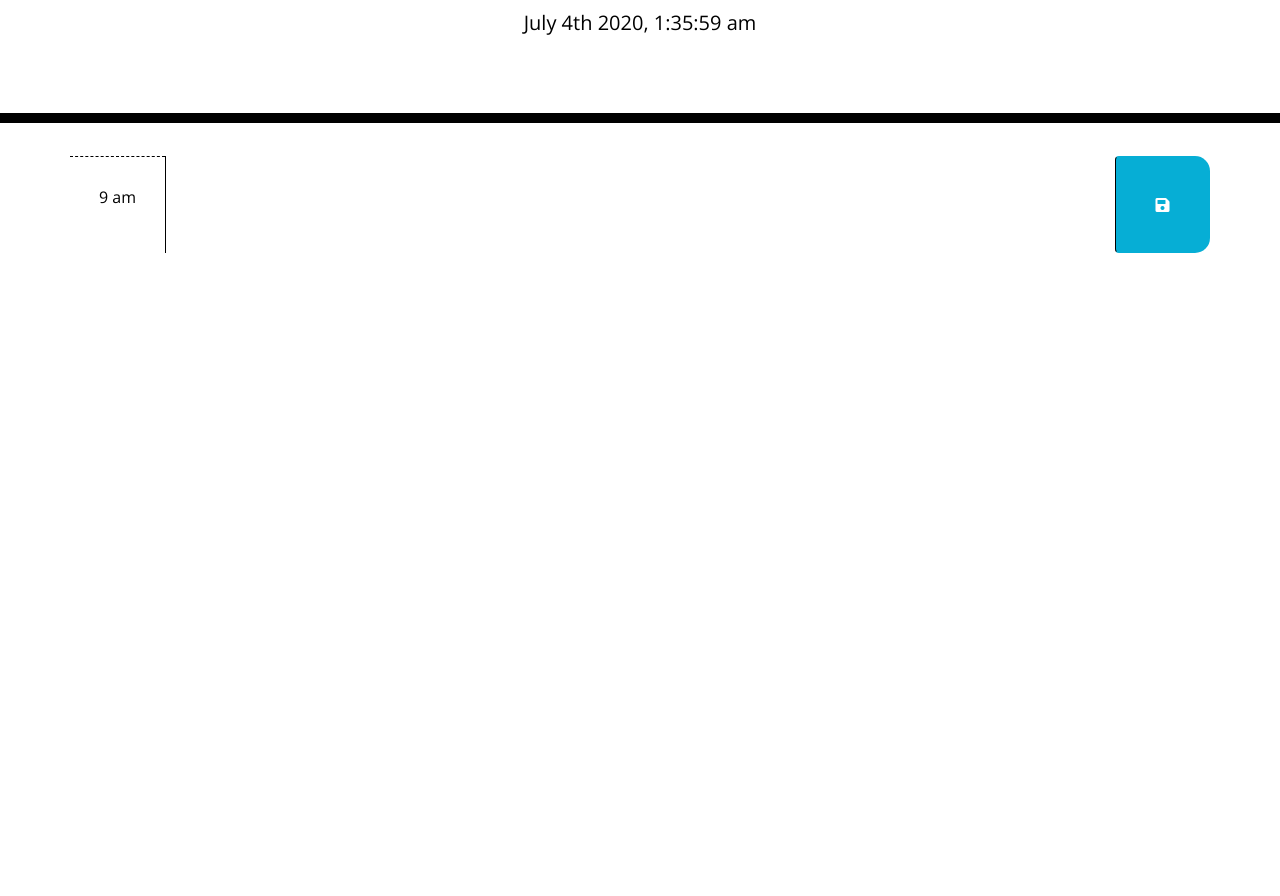
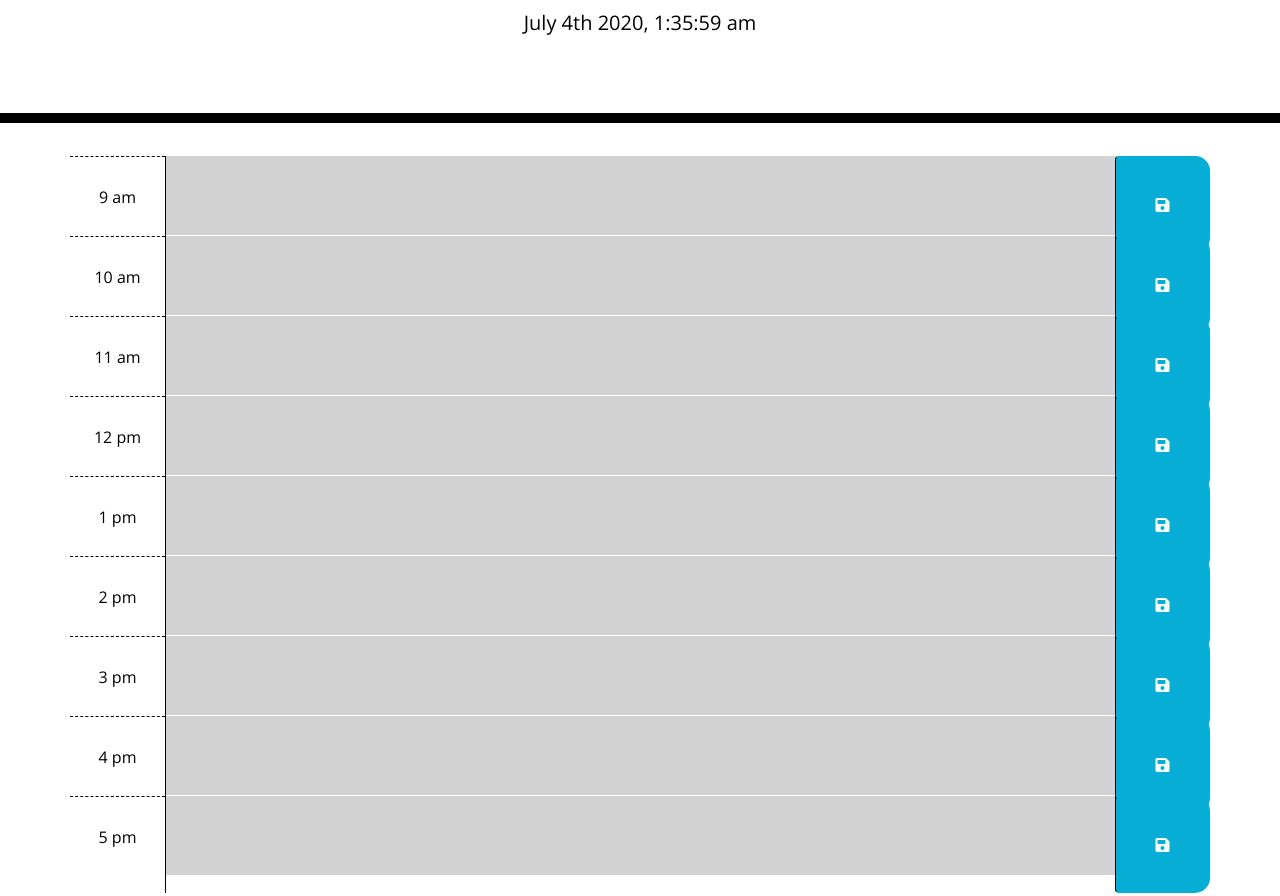
Before and after one commit to adamkeyser45/Work-Day-Scheduler, a plain HTML site: page index.html in a window 1280 px wide. Shown: the part 181-1077 px from the top of the page. Before the commit the page ends 800 px from the top, so only its background shows below. Drawn offline with nearby package versions, Linux system fonts and the light colour scheme.

Commit message:
tasks load from localStorage

```diff
--- a/assets/js/script.js
+++ b/assets/js/script.js
@@ -1,34 +1,41 @@
-// $(".time-block").each(function () {
-//     var taskHour = parseInt($(this).attr("id").split("-")[1]);
 
-//     if (taskHour > moment().hour()) {
-//         $(this).addClass("past");
-//     }
-//     else if (taskHour = moment().hour()) {
-//         $(this).addClass("present");
-//     }
-//     else if (taskHour = moment().hour()) {
-//         $(this).addClass("future");
-//     };
+// checks the time of each task and applies the correct class
+$(".time-block").each(function () {
+    var taskHour = parseInt($(this).attr("id").split("-")[1]);
 
-// })
+    if (taskHour > moment().hour()) {
+        $(this).addClass("past");
+    }
+    else if (taskHour = moment().hour()) {
+        $(this).addClass("present");
+    }
+    else if (taskHour = moment().hour()) {
+        $(this).addClass("future");
+    };
+})
 
 
 // load saved tasks to time slots
 var loadTasks = function() {
-    $("#task9").html(localStorage.getItem("task9"));
-
-
+    $("#task9").val(localStorage.getItem("task-9"));
+    $("#task10").val(localStorage.getItem("task-10"));
+    $("#task11").val(localStorage.getItem("task-11"));
+    $("#task12").val(localStorage.getItem("task-12"));
+    $("#task13").val(localStorage.getItem("task-13"));
+    $("#task14").val(localStorage.getItem("task-14"));
+    $("#task15").val(localStorage.getItem("task-15"));
+    $("#task16").val(localStorage.getItem("task-16"));
+    $("#task17").val(localStorage.getItem("task-17"));
 };
 
 // saves text to localStorage and returns textarea to <p>
 $(".saveBtn").on("click", function() {
-    var time = $(this)[0].previousElementSibling.id;
-    var text = $(this)[0].previousElementSibling.text;
 
-
-    // save to localStorage
-    localStorage.setItem(time, text);
+    var time = $(this).parent().attr("id");
+    var text = $(this).siblings(".description").val();
+    //set items in local storage
+    localStorage.setItem(time,text);
+    console.log(text,time);
 
 });
 
--- a/index.html
+++ b/index.html
@@ -40,6 +40,69 @@
           <button type="button" class="col-1 btn saveBtn"><i class="fas fa-save"></i></button>
       </div>
 
+      <div id="task-10" class="row time-block">
+        <div class="col-1 hour">
+          <p>10 am</p>
+        </div>
+          <textarea id="task10" class="col-10 description">Click to enter task.</textarea>
+          <button type="button" class="col-1 btn saveBtn"><i class="fas fa-save"></i></button>
+      </div>
+
+      <div id="task-11" class="row time-block">
+        <div class="col-1 hour">
+          <p>11 am</p>
+        </div>
+          <textarea id="task11" class="col-10 description">Click to enter task.</textarea>
+          <button type="button" class="col-1 btn saveBtn"><i class="fas fa-save"></i></button>
+      </div>
+
+      <div id="task-12" class="row time-block">
+        <div class="col-1 hour">
+          <p>12 pm</p>
+        </div>
+          <textarea id="task12" class="col-10 description">Click to enter task.</textarea>
+          <button type="button" class="col-1 btn saveBtn"><i class="fas fa-save"></i></button>
+      </div>
+
+      <div id="task-13" class="row time-block">
+        <div class="col-1 hour">
+          <p>1 pm</p>
+        </div>
+          <textarea id="task13" class="col-10 description">Click to enter task.</textarea>
+          <button type="button" class="col-1 btn saveBtn"><i class="fas fa-save"></i></button>
+      </div>
+
+      <div id="task-14" class="row time-block">
+        <div class="col-1 hour">
+          <p>2 pm</p>
+        </div>
+          <textarea id="task14" class="col-10 description">Click to enter task.</textarea>
+          <button type="button" class="col-1 btn saveBtn"><i class="fas fa-save"></i></button>
+      </div>
+
+      <div id="task-15" class="row time-block">
+        <div class="col-1 hour">
+          <p>3 pm</p>
+        </div>
+          <textarea id="task15" class="col-10 description">Click to enter task.</textarea>
+          <button type="button" class="col-1 btn saveBtn"><i class="fas fa-save"></i></button>
+      </div>
+
+      <div id="task-16" class="row time-block">
+        <div class="col-1 hour">
+          <p>4 pm</p>
+        </div>
+          <textarea id="task16" class="col-10 description">Click to enter task.</textarea>
+          <button type="button" class="col-1 btn saveBtn"><i class="fas fa-save"></i></button>
+      </div>
+
+      <div id="task-17" class="row time-block">
+        <div class="col-1 hour">
+          <p>5 pm</p>
+        </div>
+          <textarea id="task17" class="col-10 description">Click to enter task.</textarea>
+          <button type="button" class="col-1 btn saveBtn"><i class="fas fa-save"></i></button>
+      </div>
 
     <script src="https://code.jquery.com/jquery-3.4.1.min.js"></script>
     <script src="https://cdnjs.cloudflare.com/ajax/libs/moment.js/2.24.0/moment.min.js"></script>
```
